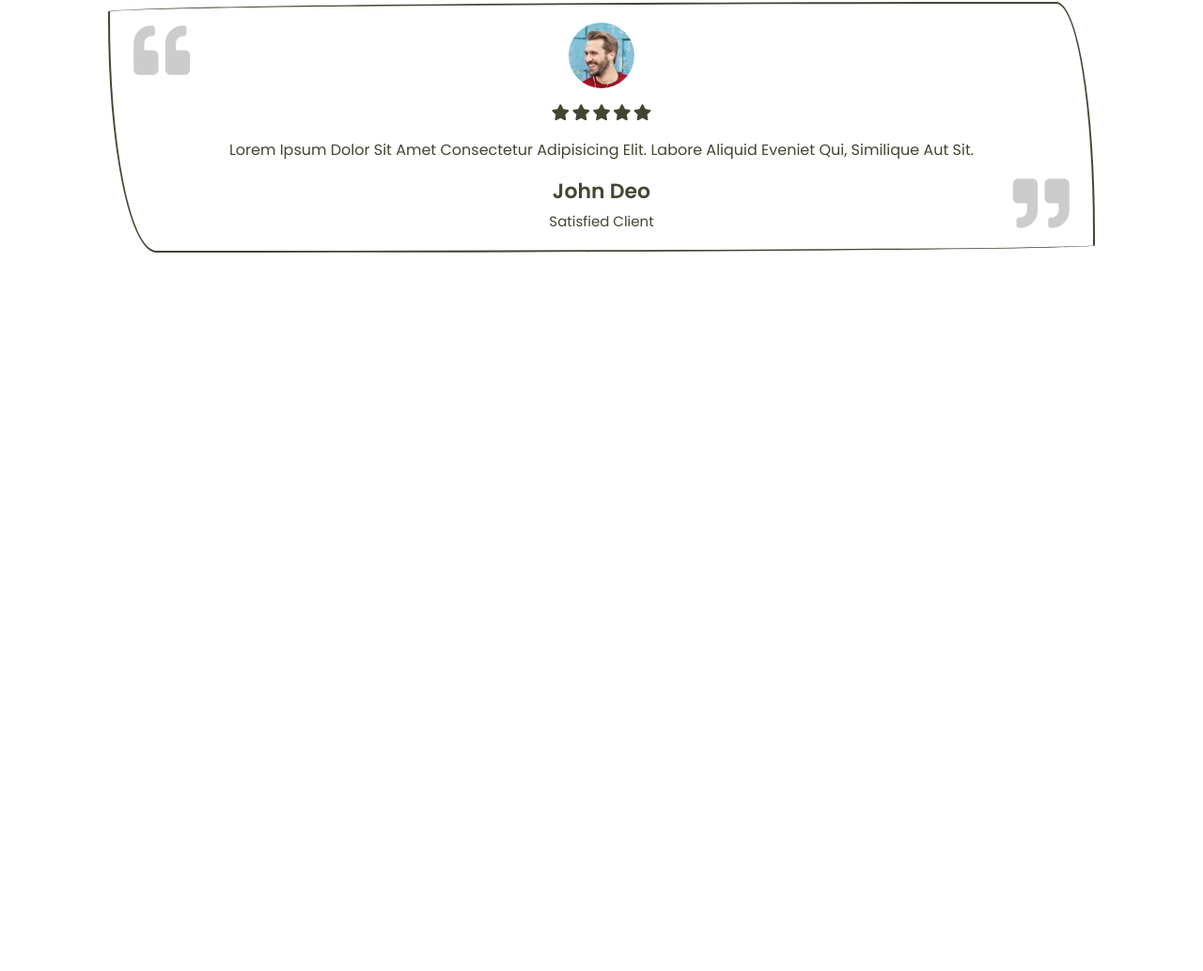
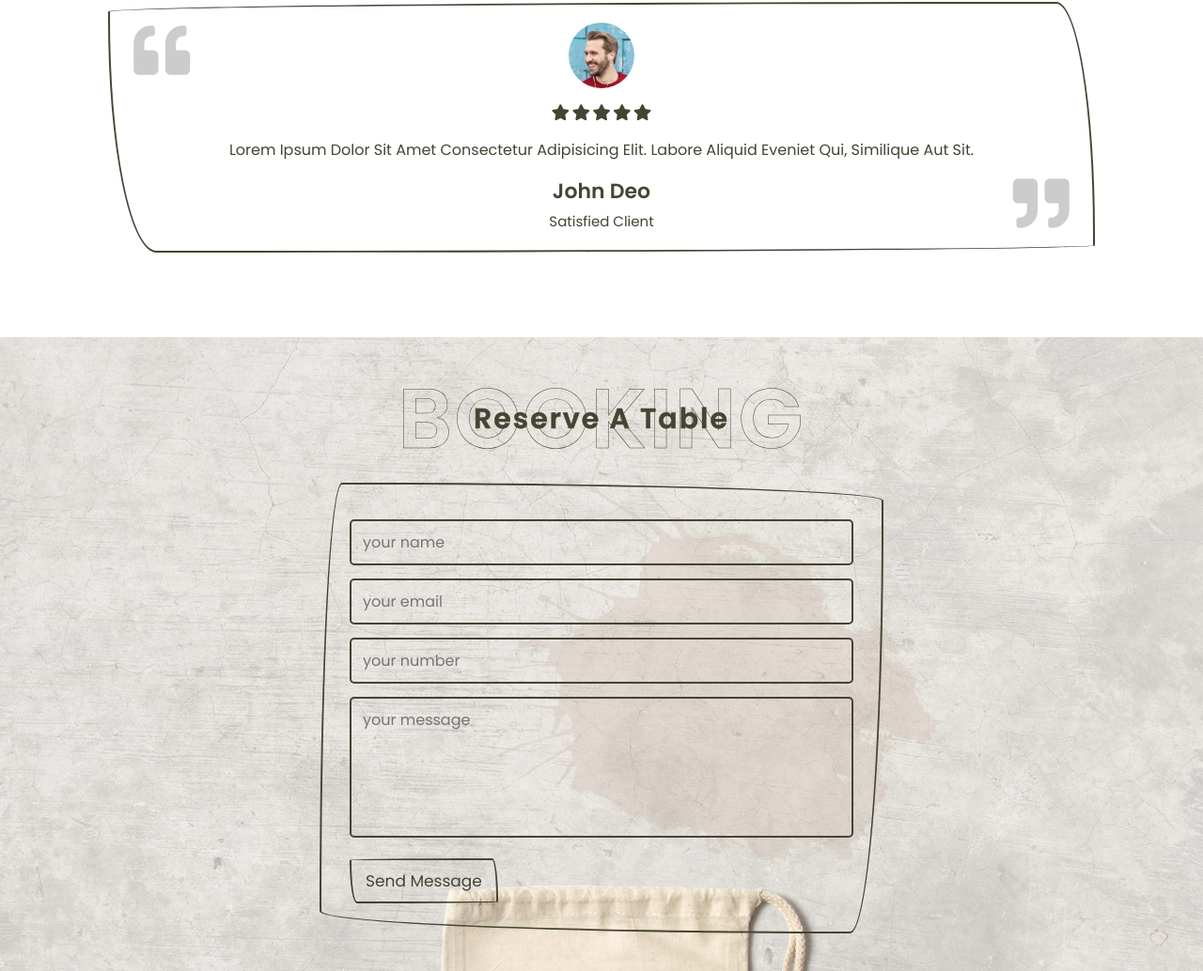
Before and after one commit to nayaksneha07482/Html-CSS-JS-Responsive-websites-, a plain HTML site: page Hot-Coffee/index.html in a window 1280 px wide. Shown: the part 2400-3434 px from the top of the page at 94% size. Before the commit the page ends 2759 px from the top, so only its background shows below. Drawn offline with nearby package versions, Linux system fonts and the light colour scheme.

Commit message:
book section

```diff
--- a/Hot-Coffee/index.html
+++ b/Hot-Coffee/index.html
@@ -252,5 +252,26 @@
 
 <!-- review section ends -->
 
+<!-- book section starts  -->
+
+<section class="book" id="book">
+
+    <h1 class="heading"> booking <span>reserve a table</span> </h1>
+
+    <form action="">
+
+        <input type="text" placeholder="your name" class="box">
+        <input type="email" placeholder="your email" class="box">
+        <input type="number" placeholder="your number" class="box">
+
+        <textarea name="" placeholder="your message" class="box" id="" cols="30" rows="10"></textarea>
+
+        <input type="submit" value="send message" class="btn">
+
+    </form>
+
+</section>
+
+<!-- book section ends -->
 </body>
 </html>
--- a/Hot-Coffee/style.css
+++ b/Hot-Coffee/style.css
@@ -363,3 +363,48 @@ section{
     font-size: 1.5rem;
     color:var(--main-color);
 }
+
+.swiper-pagination-bullet{
+    height:1.5rem;
+    width:1.5rem;
+    border-radius: 0;
+}
+
+.swiper-pagination-bullet-active{
+    background:var(--main-color);
+}
+/* ------------book------------- */
+.book{
+    background:url(../image/book-bg.jpg) no-repeat;
+    background-position: center;
+    background-size: cover;
+}
+
+.book form{
+    margin:0 auto 2rem auto;
+    max-width: 60rem;
+    border-radius: var(--border-radius-hover);
+    padding:3rem;
+    border:var(--border);
+}
+
+.book form .box{
+    width:100%;
+    padding:1rem 1.2rem;
+    border-radius: .5rem;
+    font-size: 1.6rem;
+    background:none;
+    text-transform: none;
+    color:var(--main-color);
+    border:var(--border);
+    margin:.7rem 0;
+}
+
+.book form .box:focus{
+    border:var(--border-hover);
+}
+
+.book form textarea{
+    height:15rem;
+    resize: none;
+}
```
